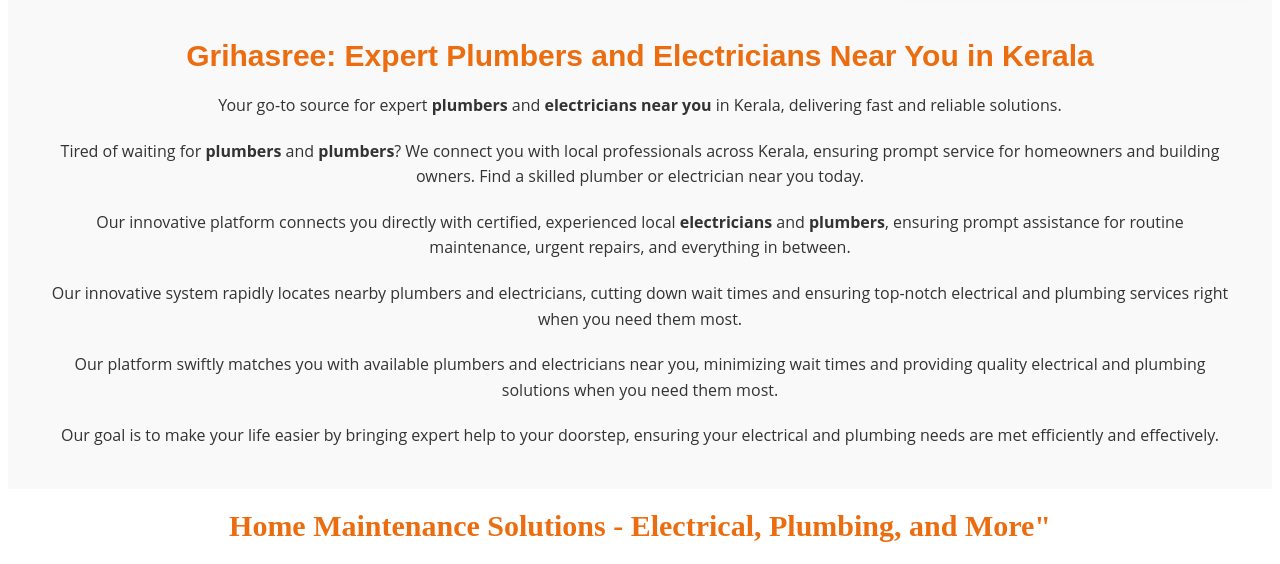
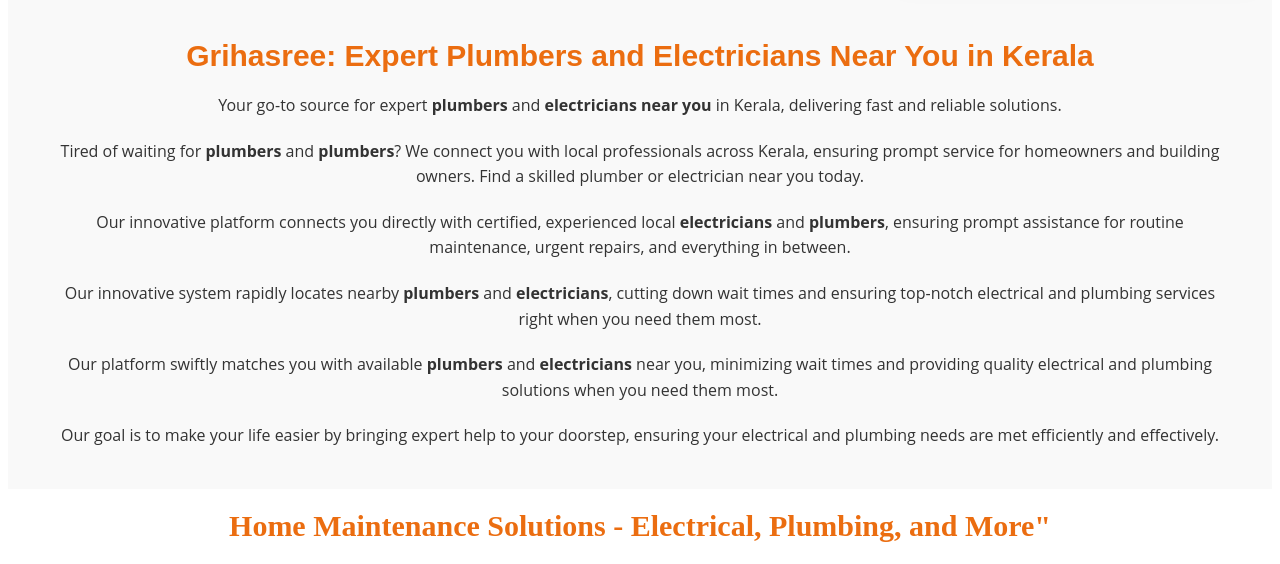
Before and after one commit to dilrajkadavithara/Grihasree2, a Django app: page / in a window 1280 px wide. Shown: the part 613-1177 px from the top of the page. Run offline with Django 5.2, Linux system fonts and the light colour scheme; data that the repository does not hold is empty.

Commit message:
about us first paragraph5

```diff
--- a/gsapp/templates/gsapp/home.html
+++ b/gsapp/templates/gsapp/home.html
@@ -96,8 +96,8 @@
           <p class="section-description">Your go-to source for expert <strong>plumbers</strong> and <strong>electricians near you</strong> in Kerala, delivering fast and reliable solutions.</p>
           <p class="section-description">Tired of waiting for <strong>plumbers</strong> and <strong>plumbers</strong>? We connect you with local professionals across Kerala, ensuring prompt service for homeowners and building owners. Find a skilled plumber or electrician near you today.</p>
           <p class="section-description">Our innovative platform connects you directly with certified, experienced local <strong>electricians</strong> and <strong>plumbers</strong>, ensuring prompt assistance for routine maintenance, urgent repairs, and everything in between.</p>
-          <p class="section-description">Our innovative system rapidly locates nearby plumbers and electricians, cutting down wait times and ensuring top-notch electrical and plumbing services right when you need them most.</p>
-          <p class="section-description">Our platform swiftly matches you with available plumbers and electricians near you, minimizing wait times and providing quality electrical and plumbing solutions when you need them most.</p>
+          <p class="section-description">Our innovative system rapidly locates nearby <strong>plumbers</strong> and <strong>electricians</strong>, cutting down wait times and ensuring top-notch electrical and plumbing services right when you need them most.</p>
+          <p class="section-description">Our platform swiftly matches you with available <strong>plumbers</strong> and <strong>electricians</strong> near you, minimizing wait times and providing quality electrical and plumbing solutions when you need them most.</p>
           <p class="section-description">Our goal is to make your life easier by bringing expert help to your doorstep, ensuring your electrical and plumbing needs are met efficiently and effectively.</p>
         </div>
       </div>
```
